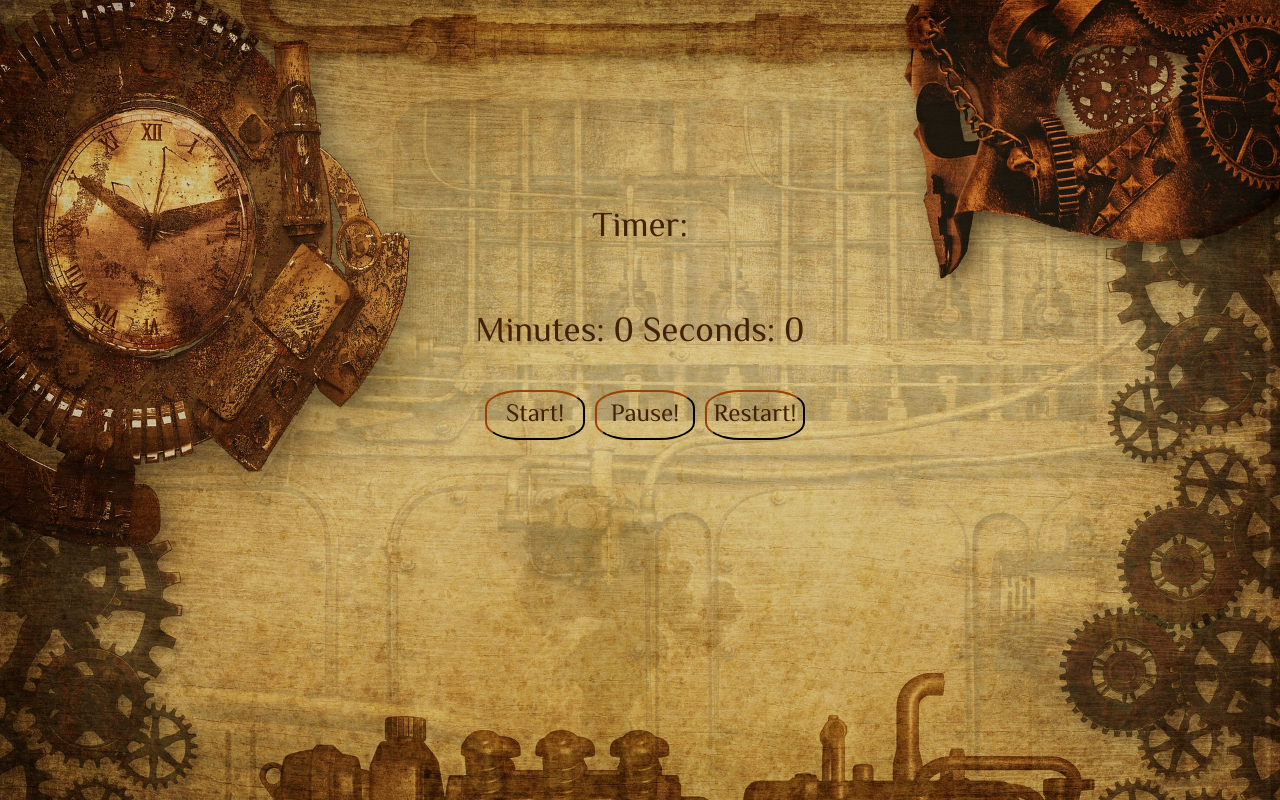
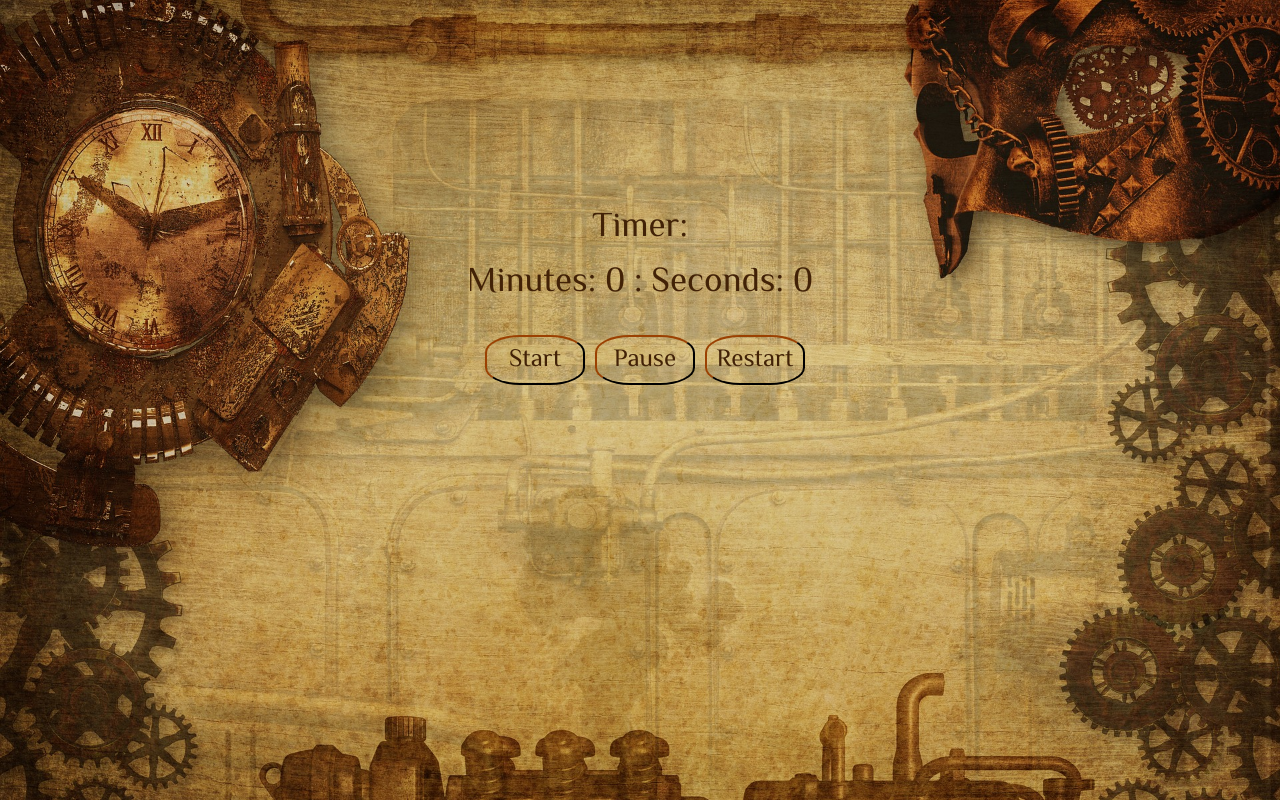
Before and after one commit to O-Sanni/Stop-watch, a React (Create React App) app: page / in a window 1280 px wide. Built offline with nearby package versions, Linux system fonts and the light colour scheme.

Commit message:
working version 3

```diff
--- a/src/components/PauseButton.js
+++ b/src/components/PauseButton.js
@@ -6,7 +6,7 @@ class PauseButton extends React.Component{
     {
         return(
                 <button className="buttons" onClick={this.props.onClick}>
-                    Pause!
+                    Pause
                 </button>
         )
     }
--- a/src/components/RestartButton.js
+++ b/src/components/RestartButton.js
@@ -6,7 +6,7 @@ class RestartButton extends React.Component{
     render(){
         return(
             <button className="buttons"  onClick={this.props.onClick}>
-                Restart!
+                Restart
             </button>
     )
 
--- a/src/components/StartButton.js
+++ b/src/components/StartButton.js
@@ -7,7 +7,7 @@ class StartButton extends React.Component{
     {
         return(
                 <button className="buttons" onClick={this.props.onClick}>
-                    Start!
+                    Start
                 </button>
         )
     }
--- a/src/components/Watch.js
+++ b/src/components/Watch.js
@@ -50,7 +50,7 @@ class Watch extends React.Component{
         return (
             <div>
                 <p id="timerParagraph">Timer:</p>
-                 <p id="timer">Minutes: {this.state.min} Seconds: {this.state.seconds} </p>
+                 <p id="timer">Minutes: {this.state.min} : Seconds: {this.state.seconds} </p>
                 <StartButton onClick={this.startClick} />
                 <PauseButton onClick={this.pauseClick} />
                 <RestartButton onClick={this.restartClick} />
--- a/src/components/components.css
+++ b/src/components/components.css
@@ -11,13 +11,13 @@
 }
 #timerParagraph{
     margin-top: 200px;
-    margin-bottom: 50px;
     font-size: 35px;
     font-family: 'El Messiri', sans-serif;
     color: rgb(66, 34, 7);
 }
 #timer{
-    margin-bottom: 30px;
+    margin-top: -35px;
+    margin-bottom: 25px;
     font-size: 35px;
     font-family: 'El Messiri', sans-serif;
     color:rgb(66, 34, 7);
```
